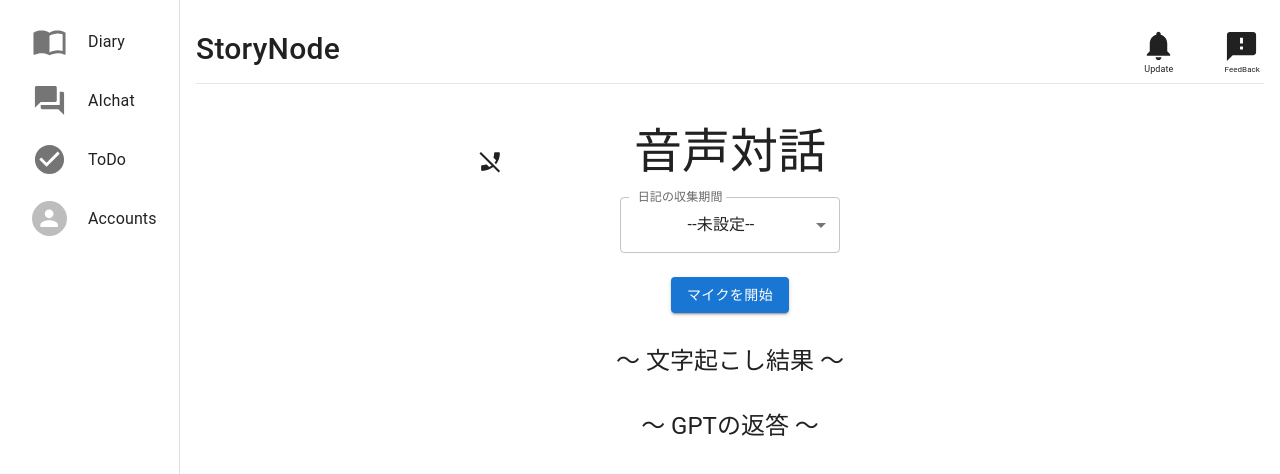
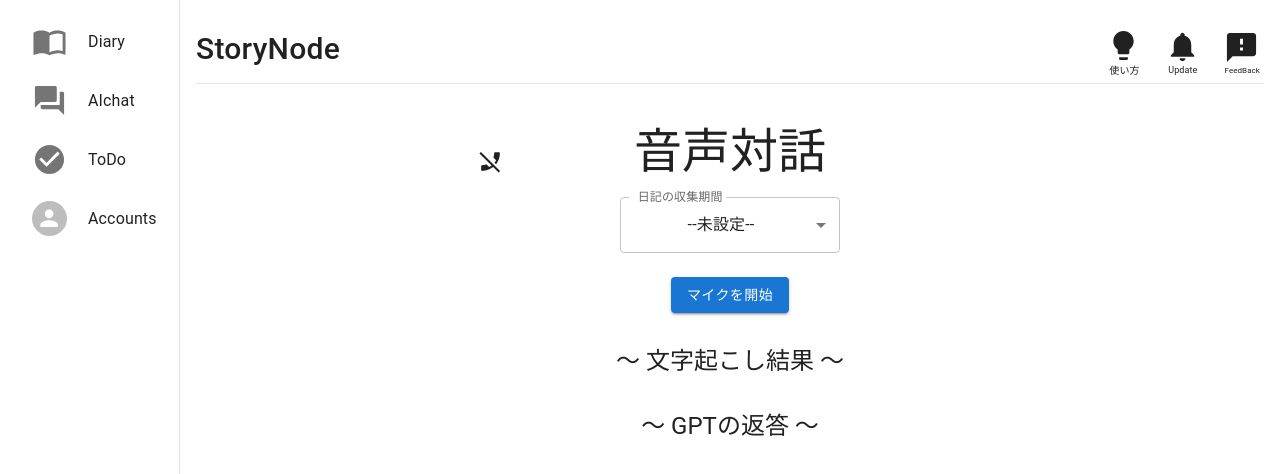
Before and after one commit to Nikesuiden/StoryNode_public, a Next.js app: page /speech in a window 1280 px wide. Shown: the top 474 px of the page. Built offline with nearby package versions, Linux system fonts and the light colour scheme; no server answers.

Commit message:
使い方案内設置

```diff
--- a/app/layout.tsx
+++ b/app/layout.tsx
@@ -15,18 +15,15 @@ export default function RootLayout({
 }: Readonly<{
   children: React.ReactNode;
 }>) {
-
   return (
     <html lang="en">
       <head>
         <meta
           name="viewport"
-          content="width=device-width, initial-scale=0.8, maximum-scale=0.8, user-scalable=no"
+          content="width=device-width, initial-scale=0.85, maximum-scale=0.85, minimum-scale=0.85, user-scalable=no"
         />
       </head>
-      <body className={inter.className}>
-        {children}
-      </body>
+      <body className={inter.className}>{children}</body>
     </html>
   );
 }
--- a/components/layouts/topBar/topBar.tsx
+++ b/components/layouts/topBar/topBar.tsx
@@ -1,6 +1,6 @@
 "use client";
 
-import { Feedback, Notifications } from "@mui/icons-material";
+import { AutoStories, Feedback, Lightbulb, Notifications } from "@mui/icons-material";
 import { Box, Typography } from "@mui/material";
 import { grey } from "@mui/material/colors";
 import { User } from "@supabase/supabase-js";
@@ -46,7 +46,20 @@ const TopBar: React.FC<UserProps> = ({ user }) => {
               flexDirection: "column",
               justifyContent: "center",
               cursor: "pointer",
-              marginRight: 6,
+              marginRight: 3,
+            }}
+            onClick={() => handleNavigation("/notifications")}
+          >
+            <Lightbulb sx={{ color: grey, fontSize: 35 }} />
+            <Typography sx={{ fontSize: 10, ml: 0.35 }}>使い方</Typography>
+          </Box>
+          <Box
+            sx={{
+              display: "flex",
+              flexDirection: "column",
+              justifyContent: "center",
+              cursor: "pointer",
+              marginRight: 3,
             }}
             onClick={() => handleNavigation("/notifications")}
           >
```
